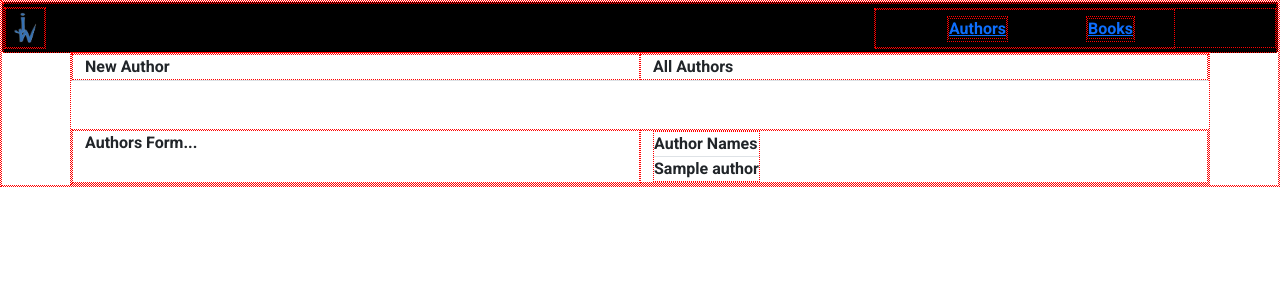
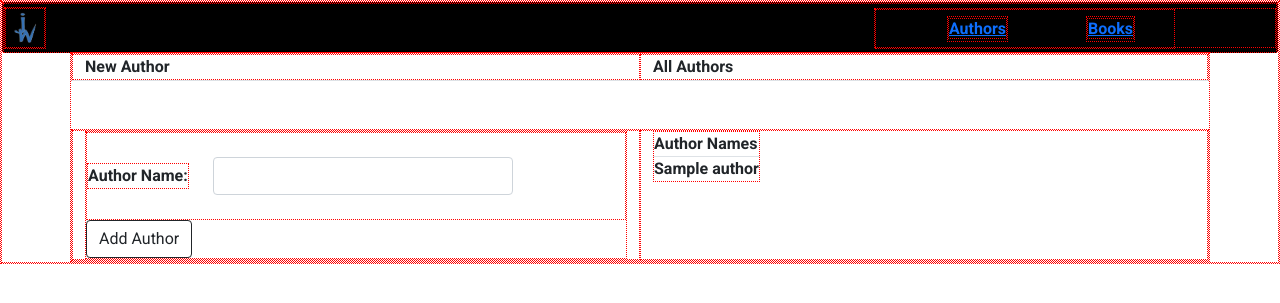
Before and after one commit to jrwalworth/Books, a Flask app: page /authors in a window 1280 px wide. Shown: the top 303 px of the page. Run offline with Flask 2, Linux system fonts and the light colour scheme; tables that the repository leaves empty or names only in its code hold one stand-in row (values such as "Sample post").

Commit message:
Updated template styles and added jinja.

```diff
--- a/app/static/style.css
+++ b/app/static/style.css
@@ -30,3 +30,13 @@ nav {
     margin-right: 100px;
     list-style-type: none;
 }
+
+input[type=text] {
+    max-width: 300px;
+}
+
+.a-input {
+    display: flex;
+    justify-content: flex-start;
+    align-items: center;
+}
--- a/app/templates/authors.html
+++ b/app/templates/authors.html
@@ -21,7 +21,15 @@
             <div class="col col-6">All Authors</div>
         </div>
         <div class="row">
-            <div class="col col-6">Authors Form...</div>
+            <div class="col col-6 align-self-center">
+                <form action="/authors/create" method="post">
+                    <section class="a-input">
+                        <label for="name">Author Name: </label>
+                        <input type="text" name="name" id="author_name" class="form-control m-4">
+                    </section>
+                    <input class="btn btn-outline-dark"type="submit" value="Add Author">
+                </form>
+            </div>
             <div class="col col-6">
                 <table>
                     <thead>
```
Also changed, not shown: app/templates/books.html (+9 -1 lines).
